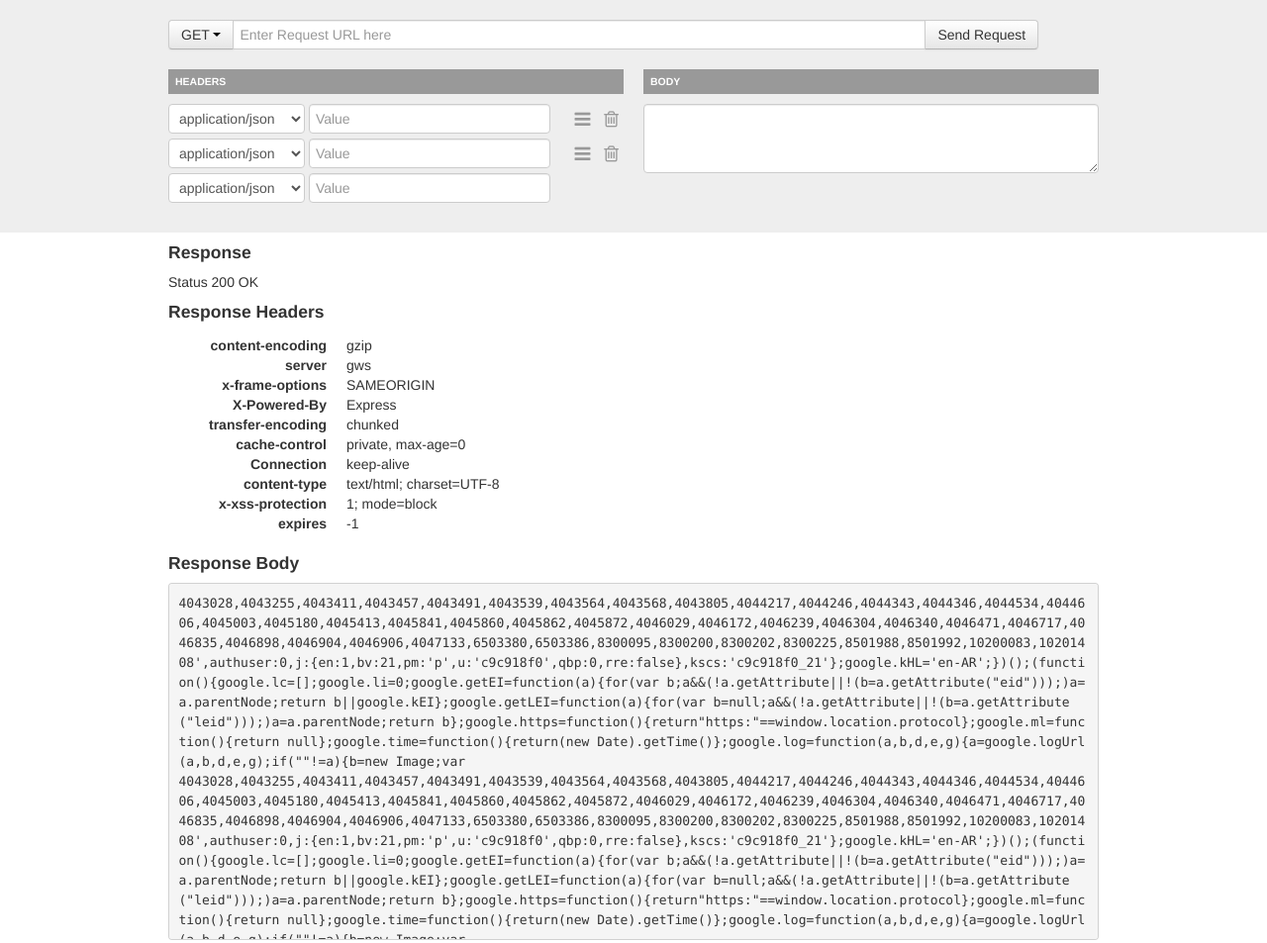
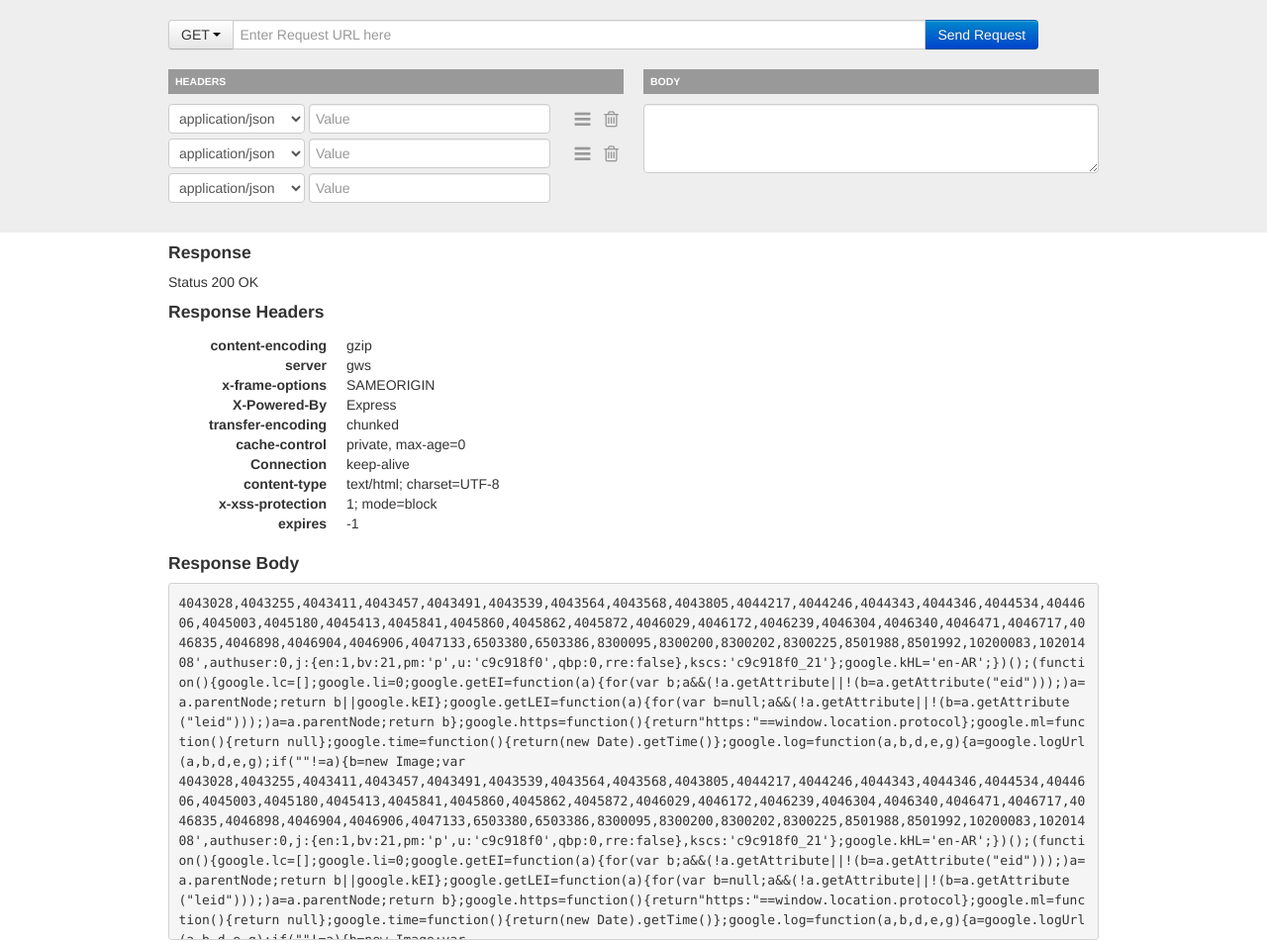
Before and after one commit to andresgalante/fh-apimapper, a plain HTML site: page index.html in a window 1280 px wide. Shown: the whole page at 99% size. Drawn offline with nearby package versions, Linux system fonts and the light colour scheme.

Commit message:
primary color for the btn

```diff
--- a/index.html
+++ b/index.html
@@ -31,7 +31,7 @@
               </ul>
             </div>
             <input class="span9" id="appendedPrependedDropdownButton" type="text" placeholder="Enter Request URL here">
-            <button class="btn" type="button">Send Request</button>
+            <button class="btn btn-primary" type="button">Send Request</button>
           </div>
         </div>
       </div><!-- row -->
```
